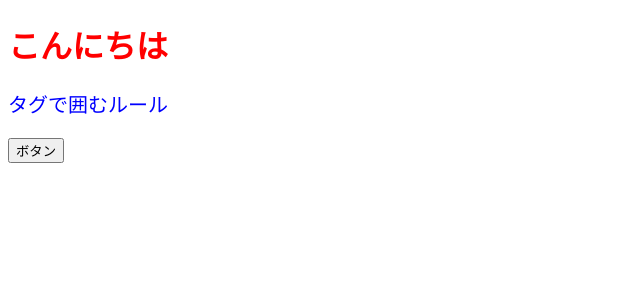
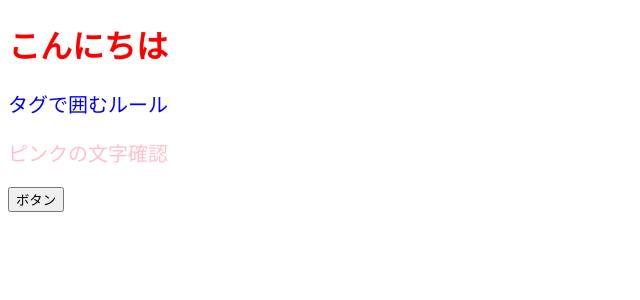
Before and after one commit to Mika-Tachikawa/React_2, a React (Create React App) app: page / in a window 1280 px wide. Shown: the top 300 px of the page, without its empty margins (0-640 px from the left). Built offline with nearby package versions, Linux system fonts and the light colour scheme.

Commit message:
ピンクの文字を追加

```diff
--- a/src/App.jsx
+++ b/src/App.jsx
@@ -34,10 +34,16 @@ export const App = () => {
     fontSize: "20px"
   };
 
+  const contentPinkStyle = {
+    color: "pink",
+    fontSize: "20px"
+  };
+
   return (
     <>
       <h1 style={{ color: "red" }}>こんにちは</h1>
       <p style={contentStyle}>タグで囲むルール</p>
+      <p style={contentPinkStyle}>ピンクの文字確認</p>
       <button onClick={onClickButton}>ボタン</button>
     </>
   );
```
